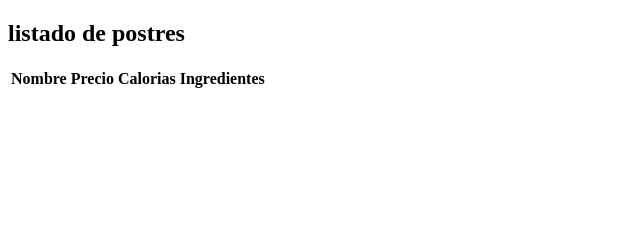
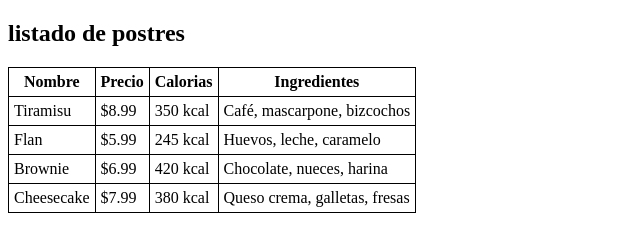
Before and after one commit to Er1ckJD/AplicacionesWebRepoGrupoA, a plain HTML site: page tablas.html in a window 1280 px wide. Shown: the whole page, without its empty margins (0-640 px from the left). Drawn offline with Linux system fonts and the light colour scheme.

Commit message:
segundo comenteario, agrege unas tablas

```diff
--- a/tablas.html
+++ b/tablas.html
@@ -2,9 +2,15 @@
 <html lang="es">
 <head>
    <meta charset="UTF-8">
-    <meta name="viewport" content="
-	width=device-width, initial-scale=1.0">
+   <meta name="viewport" content="width=device-width, initial-scale=1.0">
    <title>tablas</title>
+   <style>
+       table, th, td {
+           border: 1px solid black;
+           border-collapse: collapse;
+           padding: 5px;
+       }
+   </style>
 </head>
 <body>
 <h2> listado de postres </h2>
@@ -14,9 +20,35 @@
          <th>Nombre</th>
          <th>Precio</th>
          <th>Calorias</th>
-	  <th>Ingredientes </th>
+         <th>Ingredientes</th>
         </tr>
        </thead>
        <tbody>
+        <tr>
+         <td>Tiramisu</td>
+         <td>$8.99</td>
+         <td>350 kcal</td>
+         <td>Café, mascarpone, bizcochos</td>
+        </tr>
+        <tr>
+         <td>Flan</td>
+         <td>$5.99</td>
+         <td>245 kcal</td>
+         <td>Huevos, leche, caramelo</td>
+        </tr>
+        <tr>
+         <td>Brownie</td>
+         <td>$6.99</td>
+         <td>420 kcal</td>
+         <td>Chocolate, nueces, harina</td>
+        </tr>
+        <tr>
+         <td>Cheesecake</td>
+         <td>$7.99</td>
+         <td>380 kcal</td>
+         <td>Queso crema, galletas, fresas</td>
+        </tr>
+       </tbody>
+   </table>
 </body>
 </html>
```
Lines whose indentation alone changed are shown as unchanged.
